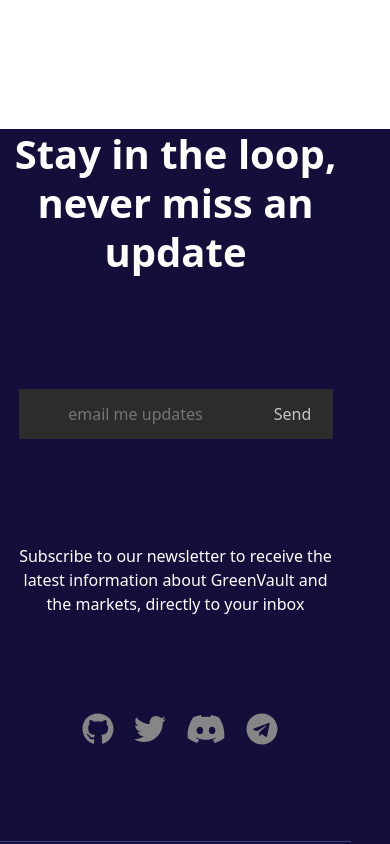
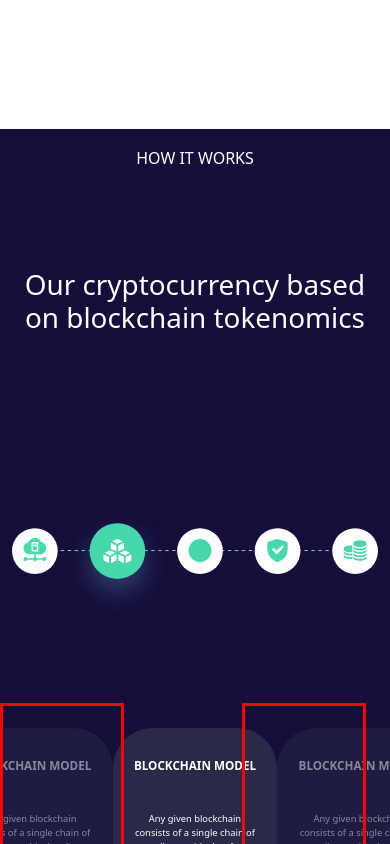
Before and after one commit to Jasper-Rowan/NatureDAO-landing-page, a Next.js app: page / in a window 390 px wide. Shown: the part 3900-4744 px from the top of the page. Built offline with nearby package versions, Linux system fonts and the light colour scheme.

Commit message:
fixed some mobile bugs

```diff
--- a/pages/about.js
+++ b/pages/about.js
@@ -5,7 +5,7 @@
 const About = () => {
     return (
         <>
-        <div style={{backgroundColor: 'black', height: '300vh', position: 'absolute', zIndex:'0'}}>
+        <div className={styles.main}>
         <div className={styles.image1}>
                 <img src="backgroundImage.svg"/>
             </div>
--- a/pages/index.js
+++ b/pages/index.js
@@ -9,7 +9,7 @@
       <HomeSection1/>
       <HomeSection2/>
       <HomeSection3/>
-      {/* <HomeSection4/> */}
+      <HomeSection4/>
     </div>
   );
 }
--- a/styles/about.module.css
+++ b/styles/about.module.css
@@ -1,3 +1,10 @@
+.main {
+    background-color: black;
+    height: 300vh;
+    position: relative;
+    z-index: 0;
+}
+
 .fill {
     display: flex;
     justify-content: center;
@@ -5,6 +12,7 @@
     overflow: hidden;
     background-color: black;
 }
+
 .fill img {
     flex-shrink: 0;
     min-width: 80%;
@@ -99,7 +107,10 @@
     min-height: 50vh;
 }
 
-@media (max-width: 767px) {
+@media (max-width: 820px) {
+    .main {
+        height: 400vh;
+    }
 
     .body {
         width: 60%;
```
